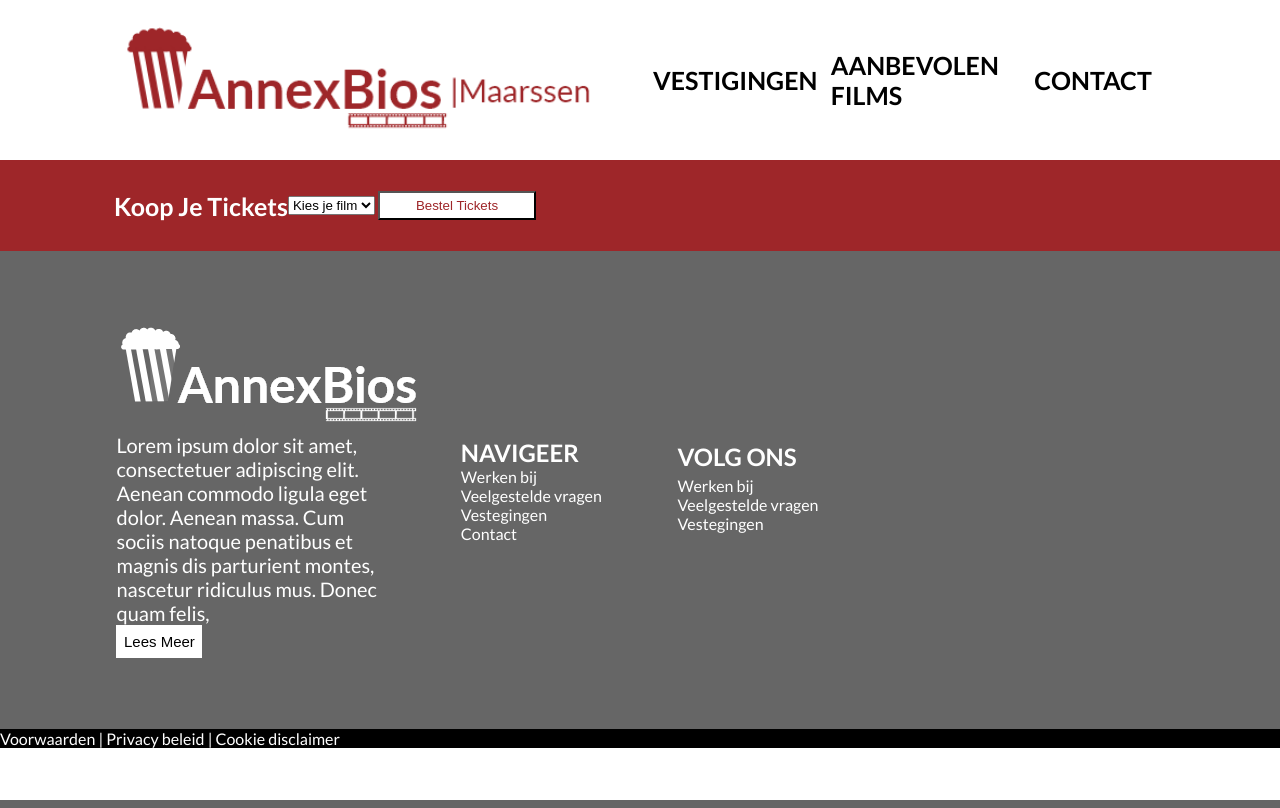
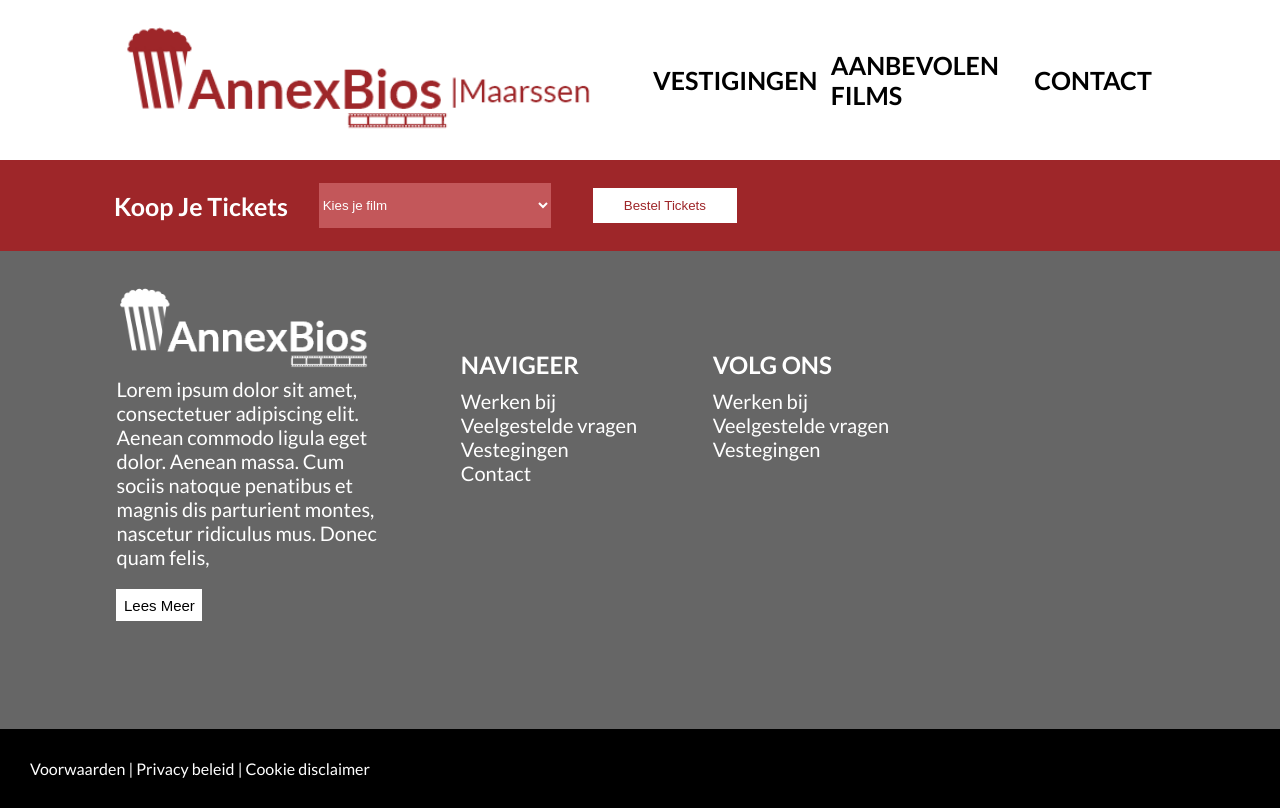
Before and after one commit to CcharlotteHh/AnnexBios, a PHP site: page /index.php in a window 1280 px wide. Run offline with PHP 8.4, Linux system fonts and the light colour scheme.

Commit message:
basis styling paginas af

```diff
--- a/assets/css/style.css
+++ b/assets/css/style.css
@@ -1,84 +1,101 @@
-@import url('https://fonts.googleapis.com/css2?family=Lato:ital,wght@0,400;0,700;1,400;1,700&display=swap');
+@import url("https://fonts.googleapis.com/css2?family=Lato:ital,wght@0,400;0,700;1,400;1,700&display=swap");
 * {
   margin: 0;
   padding: 0;
   box-sizing: border-box;
 }
 
-:root{
-  --red:#9E2629;
-  --black:#000000;
-  --gray:#666666;
+:root {
+  --red: #9e2629;
+  --black: #000000;
+  --gray: #666666;
+  --navred:#C3575A;
 }
 
 #container {
-  font-family: 'Lato', sans-serif;
+  font-family: "Lato", sans-serif;
   height: 100%;
-  width:100%;
+  width: 100%;
   max-width: 1920px;
 }
 
 header {
   height: 160px;
-  display:flex;
+  display: flex;
   justify-content: space-between;
   align-items: center;
 }
 
-header img{
+header img {
   margin-left: 9.5%;
-  height:114px;
+  height: 114px;
 }
 
 header ul {
   display: flex;
-  align-items:center;
-  justify-content:space-evenly;
+  align-items: center;
+  justify-content: space-evenly;
   list-style: none;
   height: 80%;
   width: 40%;
   margin-right: 9.5%;
 }
 
-header ul li{
+header ul li {
   margin: 1.3%;
   justify-content: center;
 }
 
-header ul li a{
+header ul li a {
   text-decoration: none;
   font-size: 25px;
-  font-weight:bold;
-  color:black;
+  font-weight: bold;
+  color: black;
 }
 
-nav{
+nav {
   height: 91px;
   background-color: var(--red);
-  display:flex;
+  display: flex;
   align-items: center;
-  justify-content:flex-start;
+  justify-content: flex-start;
 }
+
 
 nav a {
   font-size: 25px;
   font-weight: bold;
   text-decoration: none;
-  color:white;
-  margin-left:8.9%;
+  color: white;
+  margin-left: 8.9%;
+  margin-right: 2.4%;
+}
+.navform{
+  display: flex;
+  align-items: center;
+}
+.movieoption{
+  height: 45px;
+  width: 260px;
+  background:var(--navred);
+  color: white;
+  border:none;
+
+}
+.bestelticketsbtn {
+  width: 158px;
+  background-color: white;
+  color: var(--red);
+  border: none;
+  cursor: pointer;
+  margin-left: 10%;
+  padding: 10px;
+  height:90%;
 }
 
-.bestelticketsbtn{
-  width:158px;
-  background-color:white;
-  padding-top: 1.9%;
-  padding-bottom: 1.9%;
-  color: var(--red);
-}
-
-footer{
-  display:flex;
-  align-items:center;
+footer {
+  display: flex;
+  align-items: center;
   flex-direction: column;
 }
 
@@ -86,50 +103,71 @@ footer ul {
   list-style: none;
 }
 
-footer ul h2 {
-  padding-bottom: 5px;
+.infofooter h2 {
+  padding-bottom: 10px;
 }
-.volgons{
-  padding-bottom: 5px;
+.volgons {
+  padding-bottom: 10px;
+
 }
 
-.infofooter{
-  width:100%;
-  display:flex;
+.infofooter {
+  width: 100%;
+  display: flex;
   flex-direction: row;
-  background-color:var(--gray);
-  height:478px;
+  background-color: var(--gray);
+  height: 478px;
   align-items: center;
 }
-.annexbios{
-  width:21%;
+
+
+.annexbios {
+  width: 21%;
   margin-left: 9.1%;
   margin-right: 5.9%;
-}
-.footertext{
-  font-size: 20px;
-  color:white;
-  width:100%;
+  height: 86%;
 }
 
-.footerbtn{
-  padding:2.8%;
-  font-size: 15px;
-  background-color:white;
-  border: none;
+.annexbios img {
+  height: 90px;
 }
 
-.navigeer{
+.footertext {
+  font-size: 20px;
+  color: white;
+  width: 100%;
+}
+
+.footerbtn {
+  padding: 2.8%;
+  font-size: 15px;
+  background-color: white;
+  border: none;
+  margin-top: 20px;
+}
+
+.navigeer {
   margin-right: 5.9%;
-  color:white;
+  color: white;
+  margin-top:132px;
+  height: 86%;
+}
 
-}
-.volgons{
-  color:white;
+.infofooter ul li {
+  font-size:20px;
+ }
 
+.volgons {
+  color: white;
+  height: 86%;
+  margin-top:132px;
 }
 .disclaimer {
   width: 100%;
   background-color: var(--black);
-  color:white;
+  color: white;
 }
+
+.disclaimertext{
+  margin:30px;
+}
--- a/footer.php
+++ b/footer.php
@@ -22,6 +22,7 @@
           <li class="socialsitem">Vestegingen</li>
         </ul>
       </div>
+
       </div>
       <div class="disclaimer">
         <p class="disclaimertext">
```
